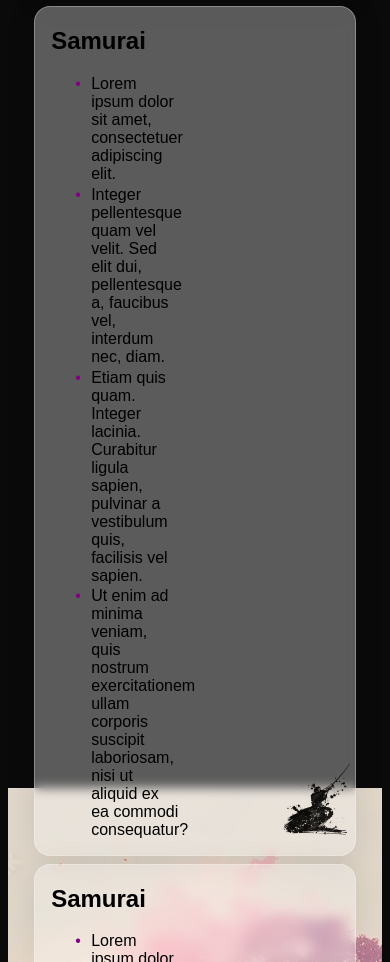
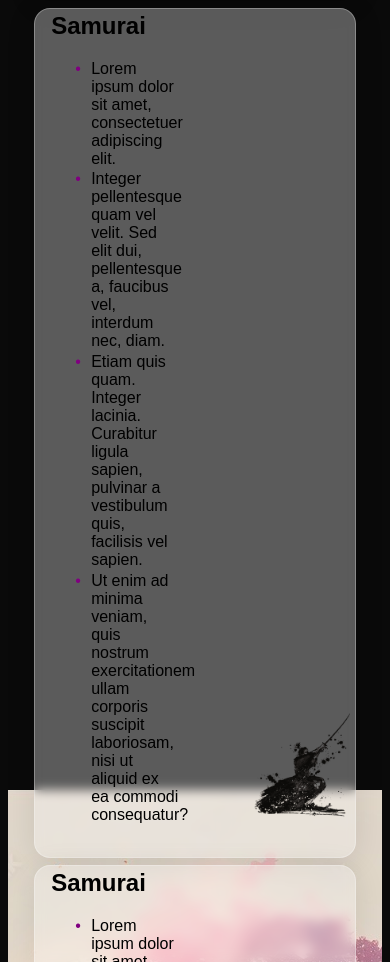
Before and after one commit to Jan-Kubicek/Design-SamuraiWebsite, a plain HTML site: page index.html in a window 390 px wide. Shown: the part 1038-2000 px from the top of the page. Drawn offline with Linux system fonts and the light colour scheme; files whose address does not match are found by name.

Commit message:
Add files via upload

```diff
--- a/style.css
+++ b/style.css
@@ -186,3 +186,114 @@ footer{
 #topBtn{
     background-color: #ff0789;
 }
+@media screen and (min-width:2560px){
+    .text{
+        -ms-transform: translateY(-50%);
+        transform: translateY(-50%);
+        align-items: center;
+        align-self: center;
+    }
+
+}
+@media screen and (max-width:2560px) {
+    .text{
+        transform: translateY(-50%);
+    }
+}
+@media screen and (max-width:2250px) {
+    .text{
+        transform: translateY(-35%);
+    }
+}
+@media screen and (max-width:2100px) {
+    .text{
+        transform: translateY(-25%);
+    }
+}
+@media screen and (max-width:1650px) {
+    .text{
+        transform: translateY(-15%);
+    }
+}
+@media screen and (max-width:1500px) {
+    .text{
+        transform: translateY(-10%);
+    }
+
+}
+@media screen and (max-width:1440px) {
+    .text{
+        transform: translateY(-5%);
+    }
+
+}
+@media screen and (max-width:1300px) {
+    .text{
+        transform: translateY(-2%);
+    }
+}
+@media screen and (max-width:1200px){
+    .fotka{
+        transform: translateY(-5%);
+    }
+}
+@media screen and (max-width:1150px) {
+    .fotka{
+        transform: translateY(-10%);
+    }
+    #sm2{
+        width: 75%;
+    }
+    #sm3{
+        width: 65%;
+    }
+    #sm4{
+        width: 140%;
+    }
+}
+@media screen and (max-width:1100px) {
+    .fotka{
+        transform:translateY(-15%);
+    }
+}
+@media screen and (max-width:1024px) {
+    .fotka{
+        transform: translateY(-20%);
+    }
+    .Autor{
+        margin-left: 7%;
+    }
+    .SocialNetworks{
+        margin-right: 10%;
+    }
+}
+@media screen and (max-width:850px) {
+    .navigationBar{
+        padding-left:0%;
+    }
+
+    .fotka{
+        transform: translateY(-20%);
+    }
+
+    .fotka img{
+        width: 150%;
+    }
+
+    #sm2{
+        width: 100%;
+    }
+
+    #sm3{
+        transform: translateY(15%);
+        width: 100%;
+    }
+
+    #sm4{
+        width: 190%;
+    }
+
+}
+@media screen and (max-width:768px) {
+
+}
```
